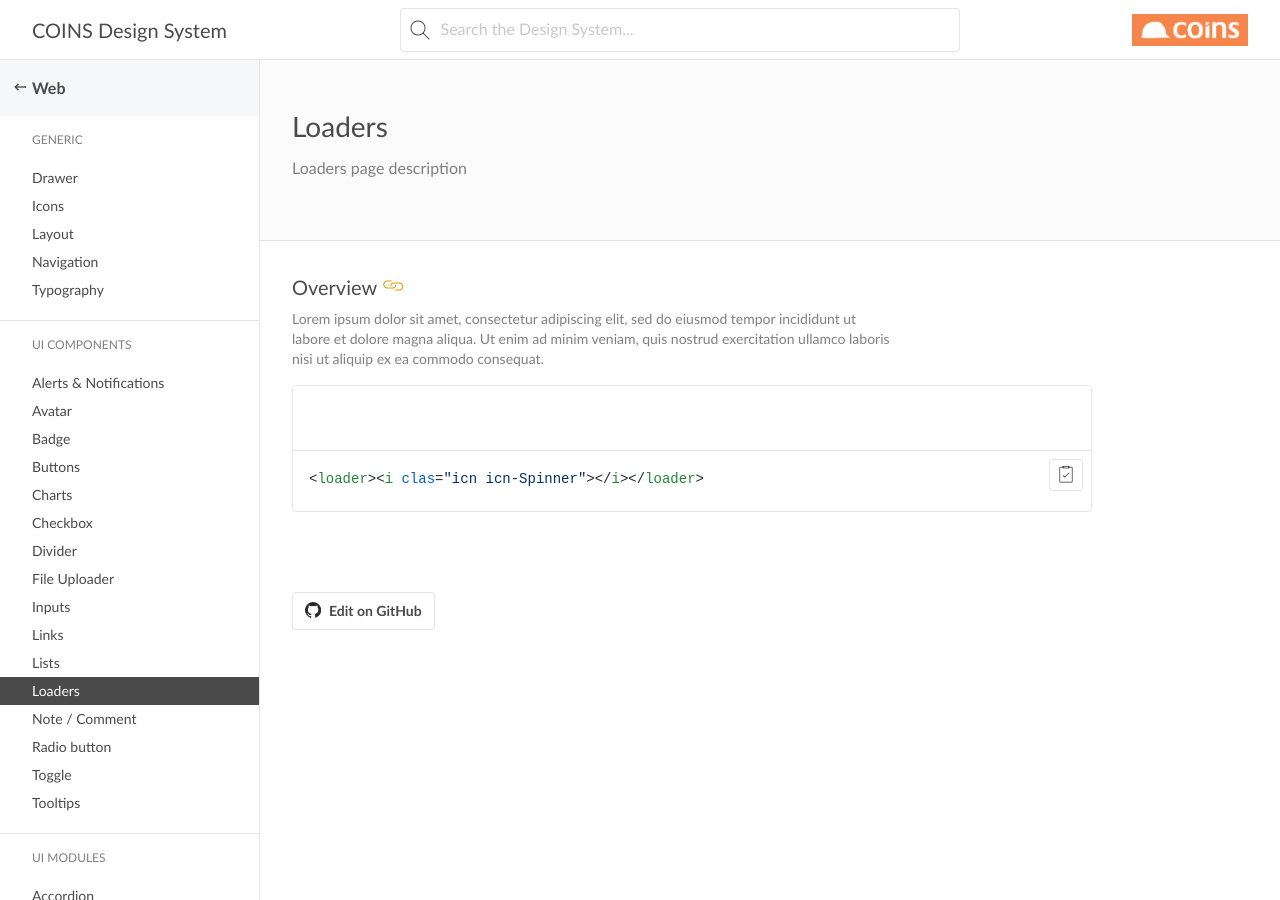
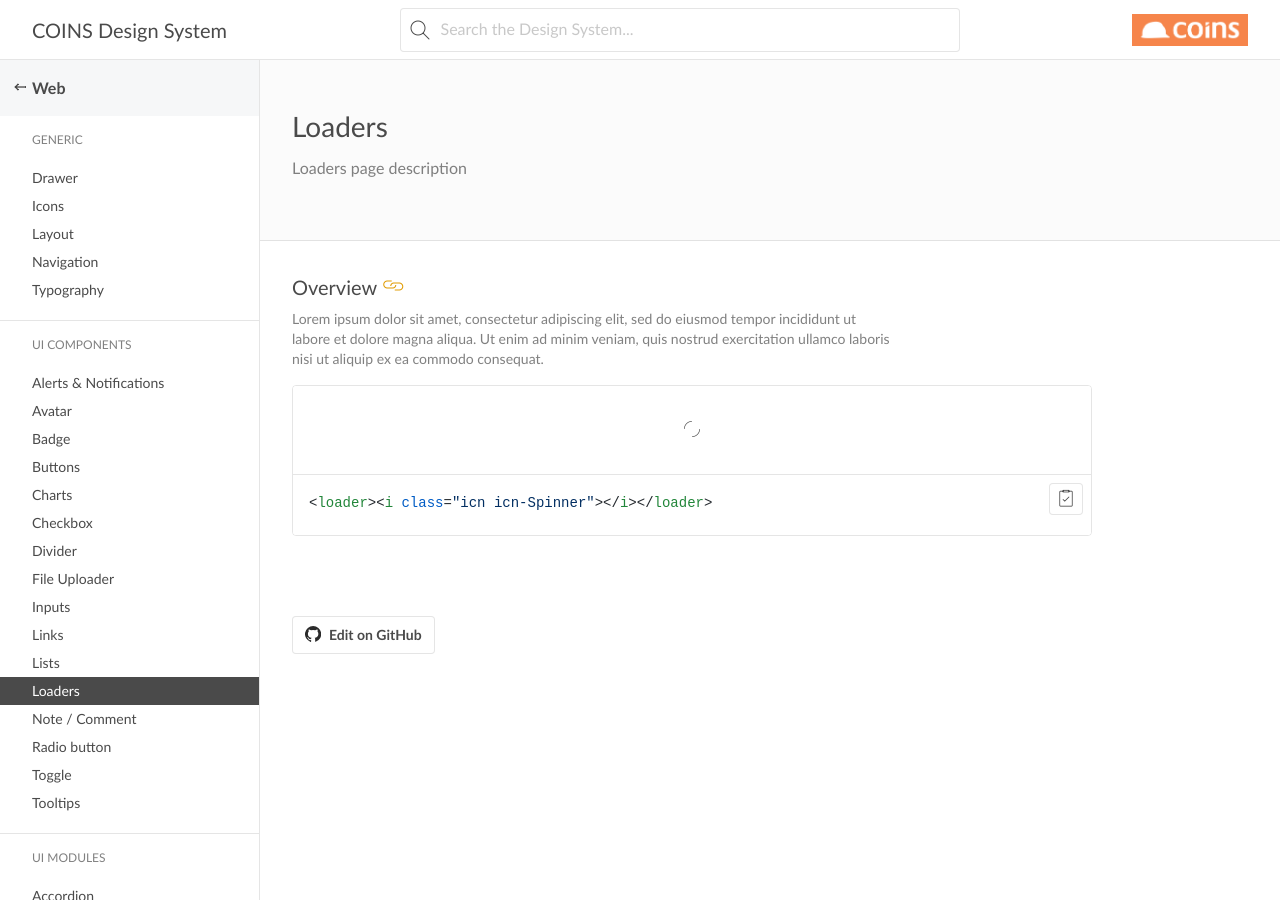
Before and after one commit to COINS-Naz/coins-design-system, a Jekyll site: the page built from _posts/web/ui-components/2021-04-22-loaders.md, in a window 1280 px wide. Built offline with Jekyll 4.4.1, drawn with Linux system fonts in a browser that asks for light colours; nearby versions of some CDN libraries; some web fonts are replaced.

Commit message:
Update 2021-04-22-loaders.md

```diff
--- a/_posts/web/ui-components/2021-04-22-loaders.md
+++ b/_posts/web/ui-components/2021-04-22-loaders.md
@@ -12,5 +12,5 @@
 Lorem ipsum dolor sit amet, consectetur adipiscing elit, sed do eiusmod tempor incididunt ut labore et dolore magna aliqua. Ut enim ad minim veniam, quis nostrud exercitation ullamco laboris nisi ut aliquip ex ea commodo consequat.
 
 {% include snippet.html code='
-<loader><i clas="icn icn-Spinner"></i></loader>
+<loader><i class="icn icn-Spinner"></i></loader>
 ' %}
```
